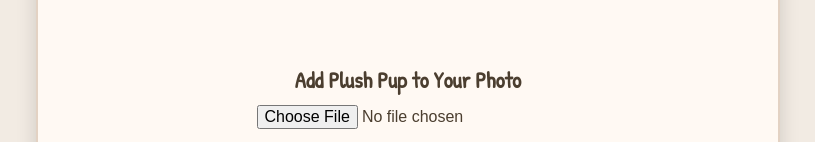
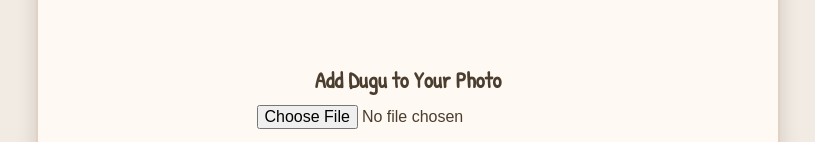
Before and after one commit to Kryxton/Dugo, a plain HTML site: page index.html in a window 1280 px wide. Shown: the part 641-783 px from the top of the page, without its empty margins (232-1047 px from the left). Drawn offline with Linux system fonts and the light colour scheme.

Commit message:
Update index.html

```diff
--- a/index.html
+++ b/index.html
@@ -303,7 +303,7 @@
 
     <!-- Photo Editor Section (placed below CA section) -->
     <div class="photo-editor-section">
-      <h2>Add Plush Pup to Your Photo</h2>
+      <h2>Add Dugu to Your Photo</h2>
       <div class="controls">
         <input type="file" id="uploadInput" accept="image/*" style="font-size:1em;">
       </div>
```
